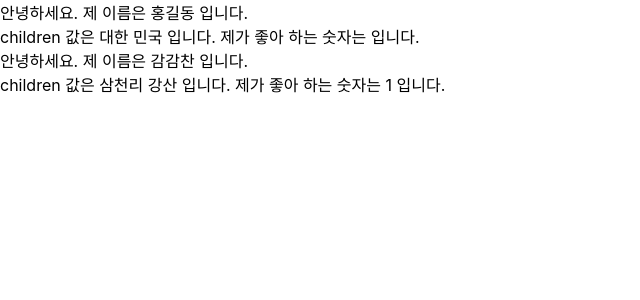
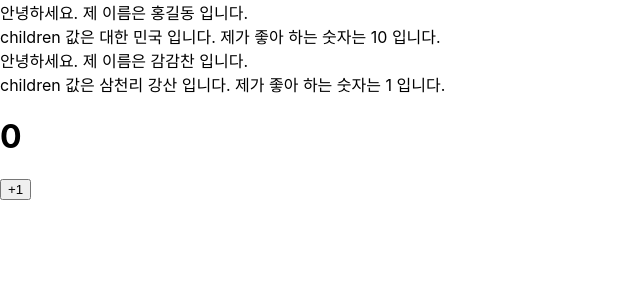
Before and after one commit to plusmail/react_ex, a React (Create React App) app: page / in a window 1280 px wide. Shown: the top 300 px of the page, without its empty margins (0-640 px from the left). Built offline with nearby package versions, Linux system fonts and the light colour scheme.

Commit message:
Mycompoent counter추

```diff
--- a/src/Counter.js
+++ b/src/Counter.js
@@ -0,0 +1,26 @@
+import { Component} from "react";
+
+class Counter extends Component {
+    constructor(props) {
+        super(props);
+        this.state = {
+            number : 0
+        };
+    }
+    render() {
+        const { number }  = this.state;
+        return (
+            <div>
+                <h1>{number}</h1>
+                <button
+                    onClick={()=> {
+                        this.setState({ number : number + 1});
+                    }}
+                    >
+                    +1
+                </button>
+            </div>
+        )
+    }
+}
+export default Counter;
--- a/src/index.js
+++ b/src/index.js
@@ -4,13 +4,15 @@ import './index.css';
 import reportWebVitals from './reportWebVitals';
 import MyComponent from "./MyComponent";
 import ClassComponent from "./ClassComponent";
+import Counter from "./Counter";
 
 const root = ReactDOM.createRoot(document.getElementById('root'));
 root.render(
   <React.StrictMode>
     {/*<App />*/}
-      <MyComponent name={'홍길동'}>대한 민국</MyComponent>
+      <MyComponent name={'홍길동'} favoriteNumber={10}>대한 민국</MyComponent>
       <ClassComponent favoriteNumber={1} name={"감감찬"} >삼천리 강산</ClassComponent>
+      <Counter></Counter>
   </React.StrictMode>
 );
 
```
